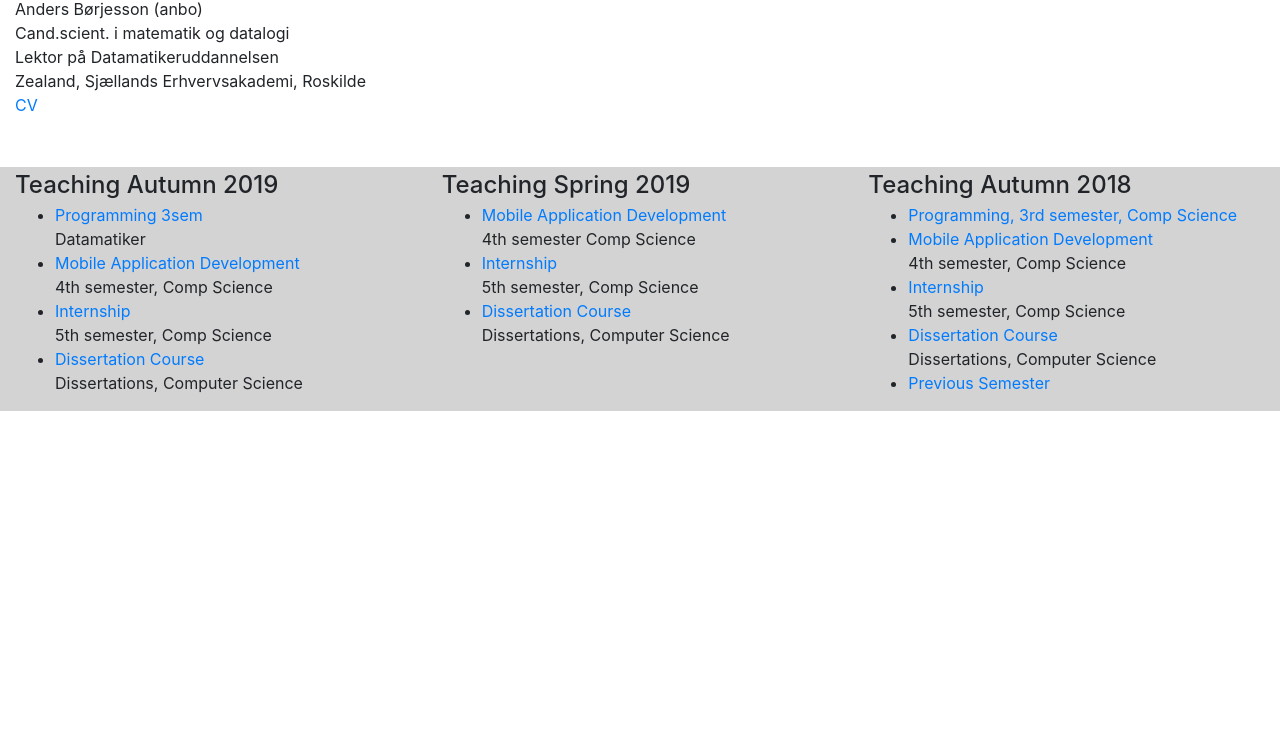
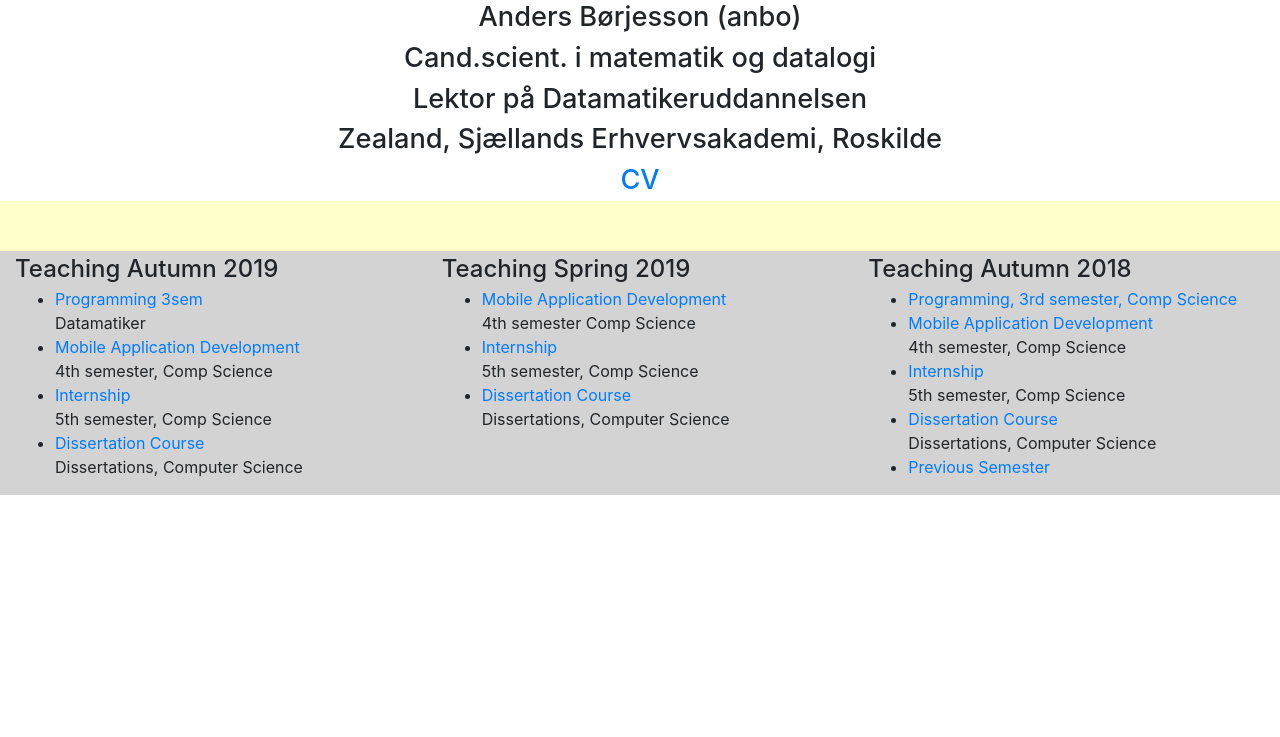
Before and after one commit to osca0339/ObligatoriskOpgave2-ProgTek, a plain HTML site: page Index.html in a window 1280 px wide. Shown: the part 63-800 px from the top of the page. Drawn offline with nearby package versions, Linux system fonts and the light colour scheme; the site is published under a folder, as on GitHub Pages, so addresses that start at the root find nothing.

Commit message:
Update Index.html

```diff
--- a/Index.html
+++ b/Index.html
@@ -9,7 +9,7 @@
     <script src="https://code.jquery.com/jquery-3.2.1.slim.min.js" integrity="sha384-KJ3o2DKtIkvYIK3UENzmM7KCkRr/rE9/Qpg6aAZGJwFDMVNA/GpGFF93hXpG5KkN" crossorigin="anonymous"></script>
     <script src="https://cdnjs.cloudflare.com/ajax/libs/popper.js/1.12.9/umd/popper.min.js" integrity="sha384-ApNbgh9B+Y1QKtv3Rn7W3mgPxhU9K/ScQsAP7hUibX39j7fakFPskvXusvfa0b4Q" crossorigin="anonymous"></script>
     <script src="https://maxcdn.bootstrapcdn.com/bootstrap/4.0.0/js/bootstrap.min.js" integrity="sha384-JZR6Spejh4U02d8jOt6vLEHfe/JQGiRRSQQxSfFWpi1MquVdAyjUar5+76PVCmYl" crossorigin="anonymous"></script>
-    <link rel="stylesheet" type="text/css" href="/ObligatoriskOpgave2-ProgTek/stylesheet.css">
+    <link rel="stylesheet" type="text/css" href="./stylesheet.css">
 </head>
 
 <body>
```
